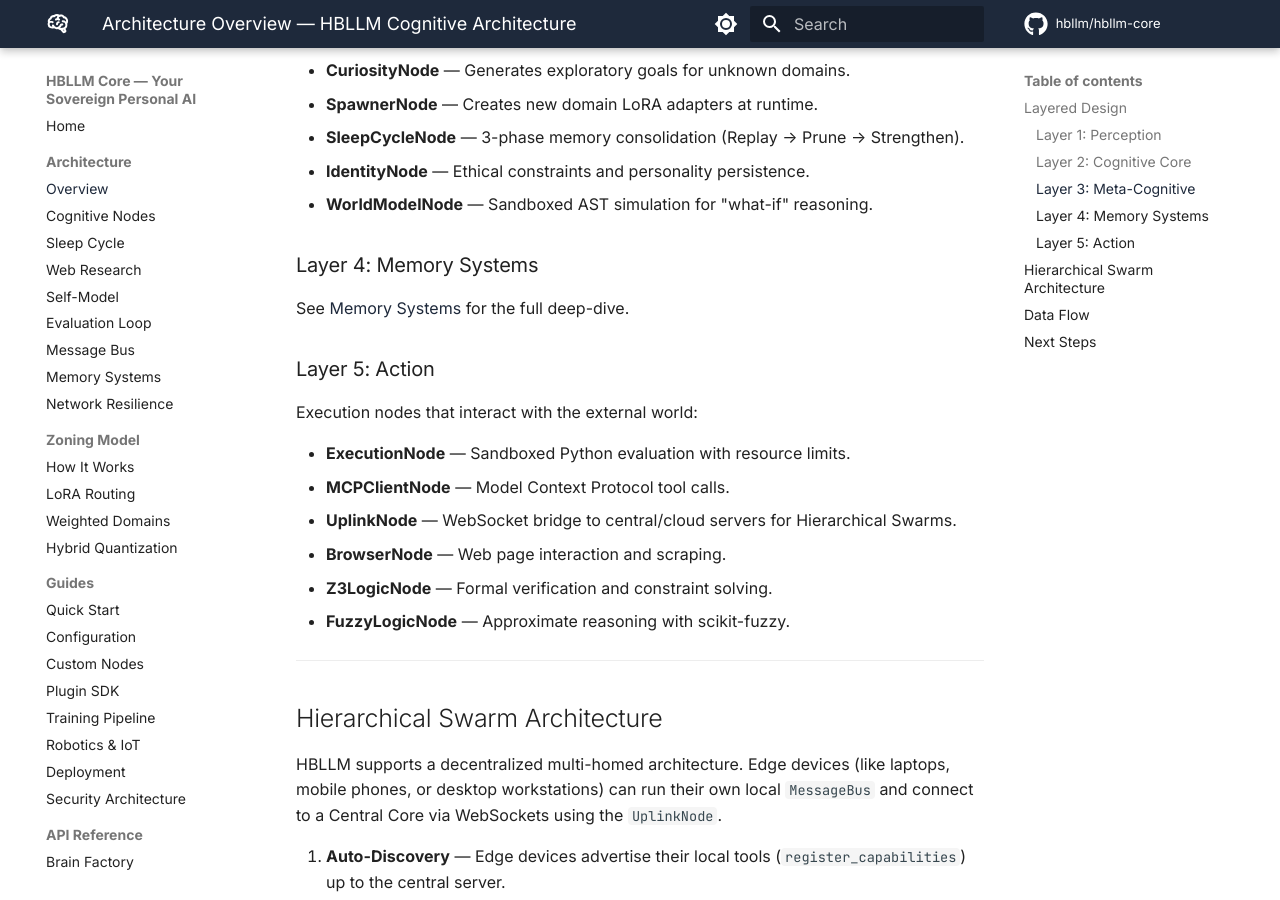
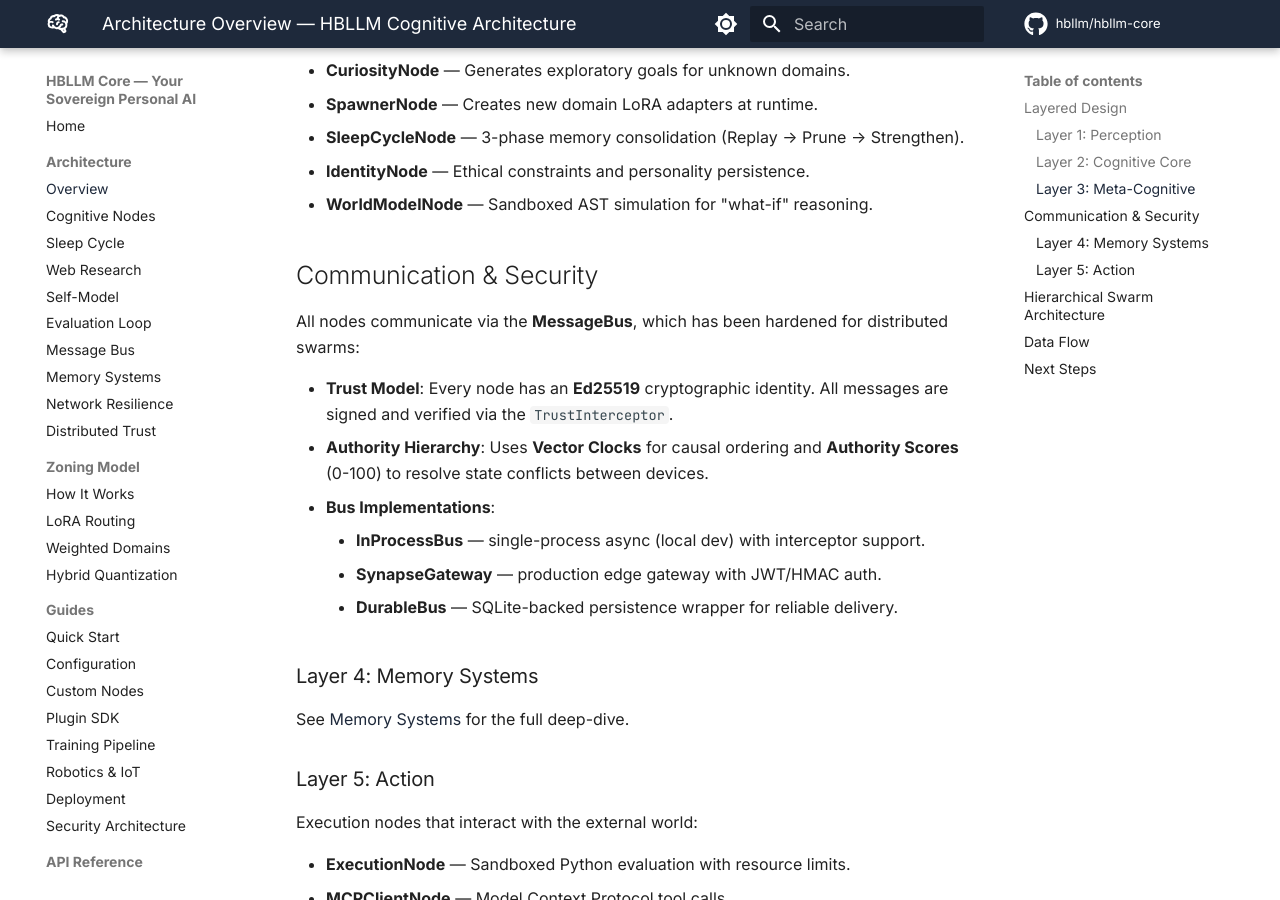
Before and after one commit to HBLLM/hbllm-core, an MkDocs documentation site: the page built from docs/architecture/overview.md, in a window 1280 px wide and 900 px high, scrolled down 1615 px. Built offline with MkDocs 1.6.1 and Material for MkDocs 9.7.7, drawn with Linux system fonts in a browser that asks for light colours; comment, search, counter and statistics services are not loaded.

Commit message:
docs(core): update architecture docs with distributed trust and hardening details

```diff
--- a/docs/architecture/overview.md
+++ b/docs/architecture/overview.md
@@ -60,6 +60,17 @@
 - **IdentityNode** — Ethical constraints and personality persistence.
 - **WorldModelNode** — Sandboxed AST simulation for "what-if" reasoning.
 
+## Communication & Security
+
+All nodes communicate via the **MessageBus**, which has been hardened for distributed swarms:
+
+- **Trust Model**: Every node has an **Ed25519** cryptographic identity. All messages are signed and verified via the `TrustInterceptor`.
+- **Authority Hierarchy**: Uses **Vector Clocks** for causal ordering and **Authority Scores** (0-100) to resolve state conflicts between devices.
+- **Bus Implementations**:
+    - **InProcessBus** — single-process async (local dev) with interceptor support.
+    - **SynapseGateway** — production edge gateway with JWT/HMAC auth.
+    - **DurableBus** — SQLite-backed persistence wrapper for reliable delivery.
+
 ### Layer 4: Memory Systems
 
 See [Memory Systems](memory-systems.md) for the full deep-dive.
--- a/mkdocs.yml
+++ b/mkdocs.yml
@@ -127,6 +127,7 @@
       - Message Bus: architecture/message-bus.md
       - Memory Systems: architecture/memory-systems.md
       - Network Resilience: architecture/network-resilience.md
+      - Distributed Trust: architecture/distributed-trust.md
   - Zoning Model:
       - How It Works: zoning/how-it-works.md
       - LoRA Routing: zoning/lora-routing.md
```
Also changed, not shown: docs/architecture/cognitive-nodes.md (+11 -0 lines), docs/architecture/distributed-trust.md (added, +35 -0 lines), docs/architecture/memory-systems.md (+15 -0 lines).
